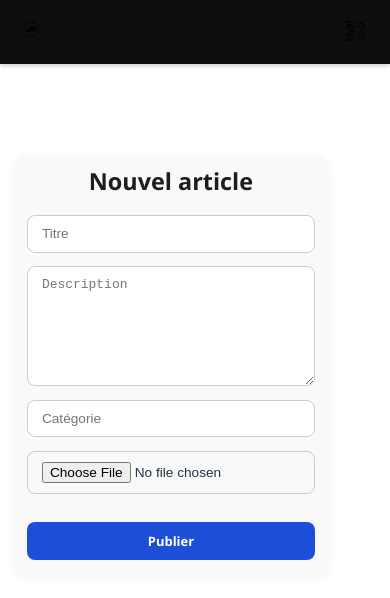
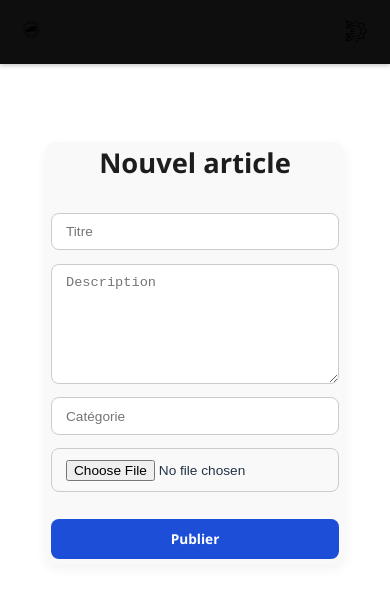
Before and after one commit to Bvictor7/2WheelsTest, a React (Vite) app in the folder frontend/: page /new in a window 390 px wide. Shown: the top 598 px of the page. Built offline with nearby package versions, Linux system fonts and the light colour scheme; sample sign-in values are in the browser's storage; the HTML template or start-up script is replaced by a standard one.

Commit message:
Ready for production deploy

```diff
--- a/frontend/src/App.css
+++ b/frontend/src/App.css
@@ -1,57 +1,136 @@
-*,
-*::before,
-*::after {
-  box-sizing: border-box;
-}
-
-:root {
-  --header-height: 64px;
-}
-
-.app-container {
+.dashboard-page {
+  width: 100%;
+  max-width: 800px;
+  margin: 0 auto;
+  height: calc(100vh - var(--header-height));
   display: flex;
   flex-direction: column;
   align-items: center;
-  width: 100%;
-  max-width: 1200px;
-  margin: 0 auto;
+  justify-content: center;
   padding: 2rem;
+  color: white;
+  background-size: cover;
+  background-position: center;
+  background-attachment: fixed;
+  text-align: center;
 }
 
-h1,
-h2 {
-  color: #333;
-  margin-bottom: 1rem;
-  font-size: clamp(1.5rem, 4vw, 2.5rem);
+.dashboard-header {
+  width: 100%;
+  display: flex;
+  flex-direction: column;
+  align-items: center;
+  margin-bottom: 1.5rem;
 }
 
-.page-container {
-  padding-top: var(--header-height);
-  min-height: 100vh;
+.dashboard-header h1 {
+  font-size: 2.5rem;
+  color: #fff;
+  text-shadow: 2px 2px 8px rgba(0, 0, 0, 0.8);
+  margin: 0;
+}
+
+.create-btn {
+  color: #60a5fa;
+  margin-top: 0.75rem;
+  font-weight: 500;
+}
+
+.empty {
+  font-size: 1rem;
+  color: #ddd;
+  margin-top: 1rem;
+}
+
+.dashboard-grid {
+  display: grid;
+  grid-template-columns: repeat(auto-fit, minmax(280px, 1fr));
+  gap: 1.5rem;
+  width: 100%;
+}
+
+.dashboard-card {
+  background: rgba(0, 0, 0, 0.65);
+  border: 1px solid rgba(255, 255, 255, 0.1);
+  border-radius: 10px;
+  padding: 1rem;
+  backdrop-filter: blur(4px);
+  transition: transform 0.3s ease;
+}
+
+.dashboard-card:hover {
+  transform: translateY(-5px);
+}
+
+.dashboard-card img {
+  width: 100%;
+  height: 180px;
+  object-fit: cover;
+  border-radius: 6px;
+}
+
+.dashboard-card h3 {
+  margin: 0.75rem 0 0.25rem;
+  font-size: 1.2rem;
+  color: #fff;
+}
+
+.dashboard-card p {
+  font-size: 0.95rem;
+  color: #f0f0f0;
+}
+
+.actions {
+  display: flex;
+  justify-content: space-between;
+  margin-top: 1rem;
+  gap: 0.5rem;
+}
+
+.actions .edit-btn,
+.actions button {
+  flex: 1;
+  background-color: #1d4ed8;
+  color: white;
+  border: none;
+  padding: 0.5rem;
+  border-radius: 5px;
+  cursor: pointer;
+  text-decoration: none;
+  font-weight: bold;
+}
+
+.actions button:hover,
+.actions .edit-btn:hover {
+  background-color: #2563eb;
+  opacity: 0.95;
 }
 
 @media (max-width: 768px) {
-  .app-container {
+  .dashboard-page {
     padding: 1.5rem;
+    height: auto;
   }
 
-  h1,
-  h2 {
-    font-size: clamp(1.25rem, 5vw, 2rem);
+  .dashboard-grid {
+    grid-template-columns: repeat(auto-fit, minmax(200px, 1fr));
   }
 }
 
 @media (max-width: 480px) {
-  .app-container {
+  .dashboard-page {
     padding: 1rem;
   }
 
-  h1,
-  h2 {
-    font-size: clamp(1.1rem, 6vw, 1.75rem);
+  .dashboard-header h1 {
+    font-size: 2rem;
   }
 
-  .page-container {
-    padding-top: calc(var(--header-height) + 0.5rem);
+  .dashboard-grid {
+    grid-template-columns: 1fr;
+  }
+
+  .actions {
+    flex-direction: column;
   }
 }
--- a/frontend/src/index.css
+++ b/frontend/src/index.css
@@ -27,11 +27,12 @@ a:hover {
 
 body {
   margin: 0;
-  display: flex;
-  place-items: center;
   min-width: 320px;
   min-height: 100vh;
+  display: block;
 }
+
+
 
 h1 {
   font-size: clamp(2rem, 5vw, 3.2em);
--- a/frontend/src/pages/CreatePost.css
+++ b/frontend/src/pages/CreatePost.css
@@ -1,11 +1,27 @@
+.page-container {
+  display: grid;
+  place-items: center;
+  width: 100%;
+  height: calc(100vh - var(--header-height));
+  padding-top: var(--header-height);
+}
+
+
+.app-container {
+  width: 100%;
+  max-width: 700px;
+  padding: 1rem;
+  margin: 0;
+}
+
 .newpost-page {
-  max-width: 700px;
-  margin: 2rem auto;
-  padding: 1rem;
   background-color: #f9f9f9;
   border-radius: 12px;
   box-shadow: 0 4px 12px rgba(0, 0, 0, 0.05);
   font-family: 'Segoe UI', Tahoma, Geneva, Verdana, sans-serif;
+  display: flex;
+  flex-direction: column;
+  gap: 1rem;
 }
 
 .newpost-page h1 {
@@ -58,15 +74,28 @@
   background-color: #1e40af;
 }
 
-@media (max-width: 480px) {
-  .newpost-page {
-    margin: 1rem;
+@media (max-width: 768px) {
+  .page-container {
+    height: auto;
     padding: 1rem;
   }
-
-  .newpost-form input,
-  .newpost-form textarea,
-  .newpost-form button {
-    font-size: 0.95rem;
+  .app-container {
+    padding: 0.75rem;
+  }
+  .newpost-page {
+    padding: 0.75rem;
   }
 }
+
+@media (max-width: 480px) {
+  .page-container {
+    padding: 0.5rem;
+    height: auto;
+  }
+  .app-container {
+    padding: 0.5rem;
+  }
+  .newpost-page {
+    padding: 0.5rem;
+  }
+}
--- a/frontend/src/pages/CreatePost.jsx
+++ b/frontend/src/pages/CreatePost.jsx
@@ -2,7 +2,7 @@ import React, { useState } from 'react';
 import API from '@services/api';
 import './CreatePost.css';
 
-export default function NewPost() {
+export default function CreatePost() {
   const [title, setTitle] = useState('');
   const [description, setDescription] = useState('');
   const [image, setImage] = useState(null);
@@ -36,6 +36,7 @@ export default function NewPost() {
 
   return (
     <div className="page-container">
+      <div className="app-container">
         <div className="newpost-page">
           <h1>Nouvel article</h1>
           <form className="newpost-form" onSubmit={handleSubmit}>
@@ -67,5 +68,6 @@ export default function NewPost() {
           </form>
         </div>
       </div>
+    </div>
   );
 }
--- a/frontend/src/pages/Dashboard.css
+++ b/frontend/src/pages/Dashboard.css
@@ -1,4 +1,7 @@
 .dashboard-page {
+  width: 100%;
+  max-width: 1200px;
+  margin: 0 auto;
   background-size: cover;
   background-position: center;
   background-attachment: fixed;
@@ -8,6 +11,7 @@
   display: flex;
   flex-direction: column;
   align-items: center;
+  text-align: center;
 }
 
 .dashboard-page h1 {
@@ -22,7 +26,7 @@
   grid-template-columns: repeat(auto-fill, minmax(280px, 1fr));
   gap: 1.5rem;
   width: 100%;
-  max-width: 1200px;
+  margin: 0 auto;
 }
 
 .dashboard-card {
@@ -83,14 +87,17 @@
   opacity: 0.95;
 }
 
-@media (max-width: 480px) {
+@media (max-width: 768px) {
   .dashboard-page {
-    padding: 1rem;
+    padding: 1.5rem;
   }
 
   .dashboard-page h1 {
     font-size: 2rem;
-    text-align: center;
+  }
+
+  .dashboard-grid {
+    grid-template-columns: repeat(auto-fit, minmax(200px, 1fr));
   }
 
   .actions {
@@ -102,3 +109,26 @@
     width: 100%;
   }
 }
+
+@media (max-width: 480px) {
+  .dashboard-page {
+    padding: 1rem;
+  }
+
+  .dashboard-page h1 {
+    font-size: 1.75rem;
+  }
+
+  .dashboard-grid {
+    grid-template-columns: 1fr;
+  }
+
+  .actions {
+    flex-direction: column;
+  }
+
+  .actions .edit-btn,
+  .actions button {
+    width: 100%;
+  }
+}
--- a/frontend/src/pages/Dashboard.jsx
+++ b/frontend/src/pages/Dashboard.jsx
@@ -22,11 +22,13 @@ export default function Dashboard() {
     API.delete(`/posts/${id}`, {
       headers: { Authorization: `Bearer ${token}` }
     })
-      .then(() => fetchPosts())
+      .then(fetchPosts)
       .catch(console.error);
   };
 
   return (
+    <div className="page-container">
+      <div className="app-container">
         <div className="dashboard-page">
           <div className="dashboard-header">
             <h1>Mon Dashboard</h1>
@@ -51,5 +53,7 @@ export default function Dashboard() {
             </div>
           )}
         </div>
+      </div>
+    </div>
   );
 }
--- a/frontend/src/pages/Register.jsx
+++ b/frontend/src/pages/Register.jsx
@@ -1,28 +1,37 @@
-import React, { useState } from 'react';
-import { Link, useNavigate } from 'react-router-dom';
-import API from '@services/api';
-import './Register.css';
+import React, { useState } from 'react'
+import { Link, useNavigate } from 'react-router-dom'
+import API from '@services/api'
+import './Register.css'
 
 export default function Register() {
-  const [form, setForm] = useState({ name: '', email: '', password: '', confirm: '' });
-  const navigate = useNavigate();
+  const [form, setForm] = useState({
+    name: '',
+    email: '',
+    password: '',
+    confirm: ''
+  })
+  const navigate = useNavigate()
 
   const handleSubmit = async e => {
-    e.preventDefault();
+    e.preventDefault()
     if (form.password !== form.confirm) {
-      return alert('Les mots de passe ne correspondent pas');
+      return alert('Les mots de passe ne correspondent pas')
     }
     try {
-      const response = await API.post('/auth/register', {
+      const { data } = await API.post('/auth/register', {
         name: form.name,
         email: form.email,
         password: form.password
-      });
-      navigate('/');
+      })
+      // Stocke le token et l'utilisateur en localStorage
+      localStorage.setItem('token', data.token)
+      localStorage.setItem('user', JSON.stringify(data.user))
+      // Redirige vers la page protégée (par ex. dashboard)
+      navigate('/dashboard')
     } catch (err) {
-      alert(err.response?.data?.message || err.message);
+      alert(err.response?.data?.message || err.message)
     }
-  };
+  }
 
   return (
     <div className="page-container">
@@ -73,7 +82,9 @@ export default function Register() {
                 required
               />
             </label>
-            <button type="submit" className="btn-register">S’inscrire</button>
+            <button type="submit" className="btn-register">
+              S’inscrire
+            </button>
           </form>
           <p className="login-link">
             Déjà un compte ? <Link to="/login">Se connecter</Link>
@@ -81,5 +92,5 @@ export default function Register() {
         </div>
       </div>
     </div>
-  );
+  )
 }
--- a/frontend/src/services/api.js
+++ b/frontend/src/services/api.js
@@ -1,7 +1,19 @@
 import axios from 'axios';
 
+
 const API = axios.create({
-  baseURL: 'https://twowheelstest.onrender.com'
+  baseURL: import.meta.env.VITE_API_BASE_URL || 'http://localhost:5000/api'
 });
 
+API.interceptors.request.use(
+  (config) => {
+    const token = localStorage.getItem('token');
+    if (token) {
+      config.headers.Authorization = `Bearer ${token}`;
+    }
+    return config;
+  },
+  (error) => Promise.reject(error)
+);
+
 export default API;
```
Also changed, not shown: 2 other files (tests, documents, lock files or other folders). Lines whose indentation alone changed are shown as unchanged.
